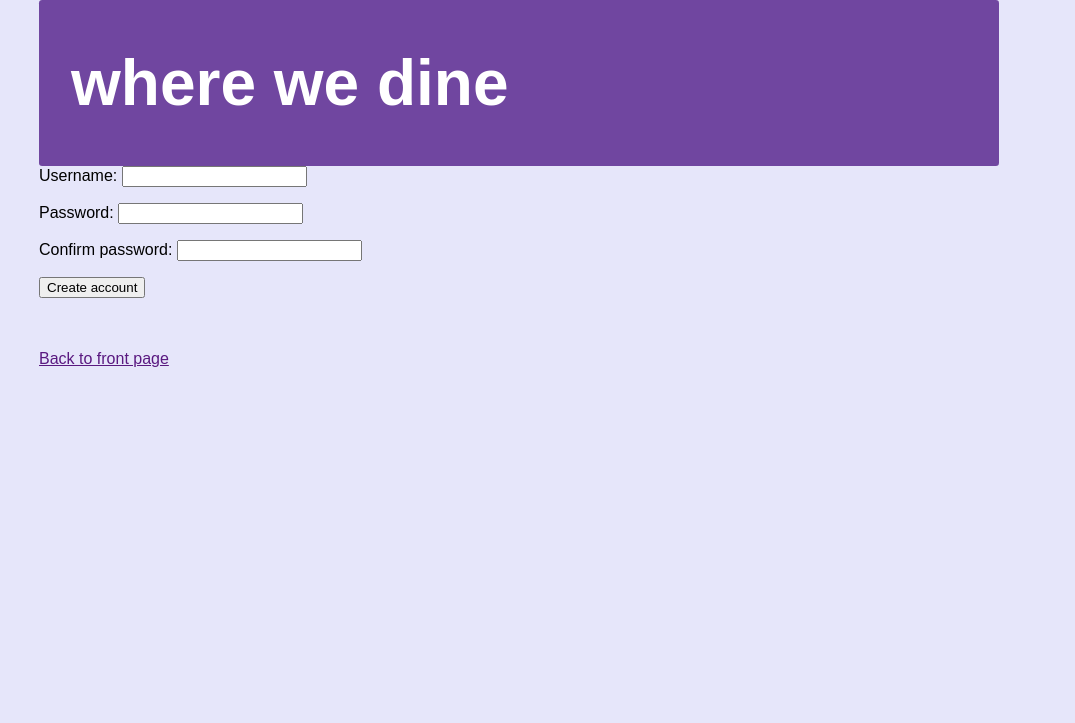
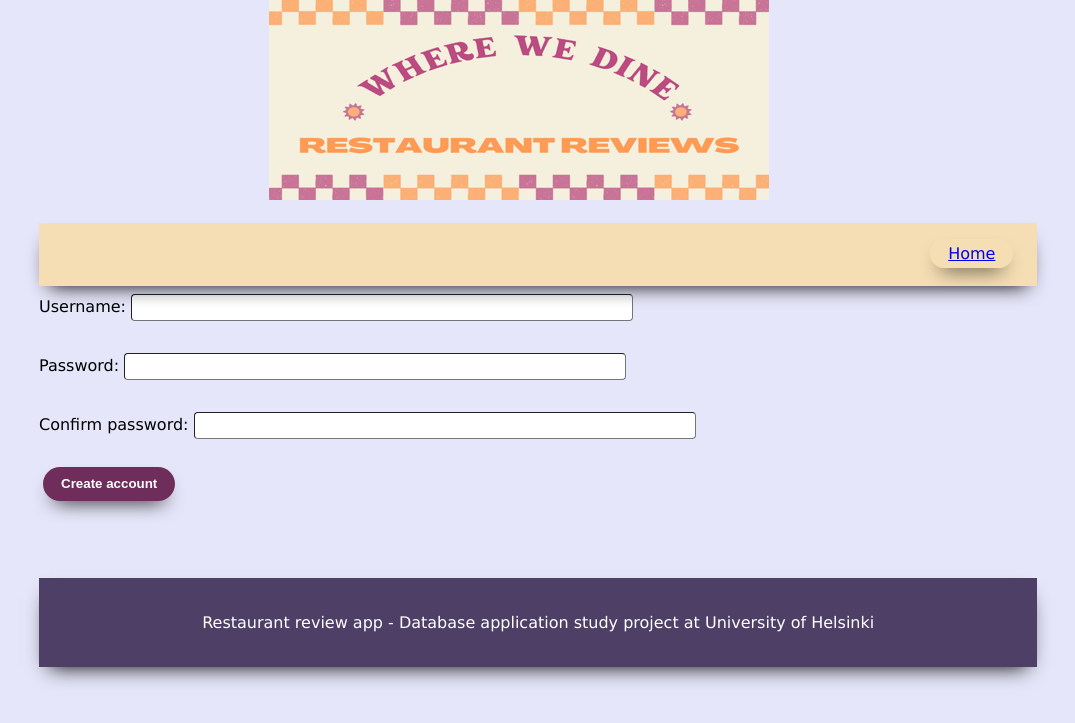
Before and after one commit to leinson/where-we-dine, a Flask app: page /register in a window 1280 px wide. Shown: the top 723 px of the page, without its empty margins (121-1196 px from the left). Run offline with Flask 3, Linux system fonts and the light colour scheme.

Commit message:
layout and css

```diff
--- a/routes.py
+++ b/routes.py
@@ -61,16 +61,18 @@ def user(id):
 @app.route("/reviews/<int:id>")
 def show_reviews(id):
     is_admin = users.is_admin()
+    user_id = users.is_logged_in()
     list = reviews.get_reviews(id)
     about = restaurants.get_restaurant_info(id)
     cuisines = restaurants.get_restaurants_cuisines(id)
-    return render_template("reviews.html", is_admin=is_admin, count=len(list), reviews=list, restaurant=about, cuisines=cuisines)
+    return render_template("reviews.html", is_admin=is_admin, user_id=user_id, count=len(list), reviews=list, restaurant=about, cuisines=cuisines)
 
 @app.route("/new-review/<int:id>", methods = ["GET", "POST"])
 def new_review(id):
     if request.method == "GET":
+        user_id = users.is_logged_in()
         restaurant_info = restaurants.get_restaurant_info(id)
-        return render_template("new-review.html", restaurant = restaurant_info)
+        return render_template("new-review.html", user_id=user_id, restaurant = restaurant_info)
 
     if request.method == "POST":
         if session["csrf_token"] != request.form["csrf_token"]:
@@ -90,10 +92,11 @@ def new_review(id):
 def new_restaurant():
     if request.method == "GET":
         is_admin = users.is_admin()
+        user_id = users.is_logged_in()
         print("new restaurant GET method")
         list = restaurants.get_cuisines()
         if is_admin:
-            return render_template("new-restaurant.html", is_admin=is_admin, cuisines=list)
+            return render_template("new-restaurant.html", is_admin=is_admin, user_id=user_id, cuisines=list)
         else:
             return render_template("error.html", message="You do not have rights to view this page")
     if request.method == "POST":
@@ -139,10 +142,11 @@ def delete_user(id):
 @app.route("/cuisines", methods = ["GET"])
 def cuisines():
     is_admin = users.is_admin()
+    user_id = users.is_logged_in()
     print("cuisines GET method")
     list = restaurants.get_cuisines()
     if is_admin:
-        return render_template("cuisines.html", is_admin=is_admin, cuisines=list)
+        return render_template("cuisines.html", is_admin=is_admin, user_id=user_id, cuisines=list)
     else:
         return render_template("error.html", message="You do not have rights to view this page")
 
--- a/static/style.css
+++ b/static/style.css
@@ -4,45 +4,111 @@ body {
     background:lavender;
     margin: auto;
     max-width: 75%;
-    font-family: Arial, Helvetica, sans-serif;
+    font-family: Verdana, Geneva, Tahoma, sans-serif;
     word-wrap: break-word;
 }
 
 nav {
-    float: right;
-    padding: 2 .5em;
-    margin-top: 1em;
+    padding: 2%;
+    text-align: right;
+    position: relative;
+    width: 100%;
+    height: auto;
+    background: wheat;
+    margin-top: 2%;
+    box-shadow: black 0 10px 20px -10px;
+}
+
+input[type=submit] {
+    background: #6e2d5b;
+    border-radius: 999px;
+    box-shadow: black 0 10px 20px -10px;
+    box-sizing: border-box;
+    color: #FFFFFF;
+    cursor: pointer;
+    font-weight: 700;
+    line-height: 24px;
+    opacity: 1;
+    outline: 0 solid transparent;
+    padding: 5px 18px;
+    user-select: none;
+    -webkit-user-select: none;
+    touch-action: manipulation;
+    width: fit-content;
+    word-break: break-word;
+    border: 0;
+    margin: 0.3em;
+}
+
+input[type=text] {
+    width: 50%;
+    padding: 5px 10px;
+    margin: 8px 0;
+    border-radius: 4px;
+    border-width: 1px;
+}
+input[type=password] {
+    width: 50%;
+    padding: 5px 10px;
+    margin: 8px 0;
+    border-radius: 4px;
+    border-width: 1px;
+}
+textarea {
+    width: 50%;
+    padding: 5px 10px;
+    margin: 8px 0;
+    border-radius: 4px;
+}
+.lists {
+    background: rgb(228, 209, 185);
+    color:rgb(31, 30, 30);
+    position: relative;
+    padding: 2%;
+    width: 100%;
+    height: auto;
+    box-shadow: black 0 10px 20px -10px;
 }
 
 .header {
-    background: rgb(112, 70, 160);
-    font-weight: bold;
-    padding: .1em 1em;
-    border-radius: .10em;
-    font-size: 2em;
-    color: white;
+    position: relative;
+    text-align: center;
+    width: 100%;
+    height: auto;
 }
 
-h4 {
-    margin:0;
+.footer {
+    position: relative;
+    width: 100%;
+    bottom: 0;
+    color: rgb(255, 255, 255);
+    text-align: center;
+    background: rgb(78, 63, 102);
+    padding: 2%;
+    margin-top: 2%;
+    margin-bottom: 2%;
+    box-shadow: black 0 10px 20px -10px;
 }
+
 hr {
     border-top: 1px solid black;
 }
-#top-bar {
-    background:yellow;
-    font-weight:bold;
-    padding: 1em;
-    margin-top: 1em;
-    border-radius: .5em
+
+a {
+    background: wheat;
+    border-radius: 999px;
+    box-shadow: black 0 10px 20px -10px;
+    box-sizing: border-box;
+    cursor: pointer;
+    line-height: 24px;
+    opacity: 1;
+    outline: 0 solid transparent;
+    padding: 5px 18px;
+    user-select: none;
+    -webkit-user-select: none;
+    touch-action: manipulation;
+    width: fit-content;
+    word-break: break-word;
+    border: 0;
+    margin: 0.3em;;
 }
-#top-bar a {
-    color:green;
-}
-a {
-    color: rgb(90, 25, 128);
-}
-
-th, td {
-    padding: 0 1em 0 0;
-}
--- a/templates/register.html
+++ b/templates/register.html
@@ -5,12 +5,13 @@
         <link rel="stylesheet" href="/static/style.css">
         <title>where we dine</title>
     </head>
-
 <body>
 <div class="header">
-<h1>where we dine</h1>
+    <img src="/static/headertest.png" alt="header">
 </div>
-
+<nav>
+    <a href="/">Home</a>
+</nav>
 <form action="/register" method="post">
     Username: <input type="text" name="username" minlength="2" maxlength="20" required>
     <p>
@@ -21,6 +22,8 @@
     <input type="submit" value="Create account">
     </form> <br>
     <br>
-    <a href="/">Back to front page</a>
+<div class="footer">
+    <p>Restaurant review app - Database application study project at University of Helsinki</p>
+</div>
 </body>
 </html>
```
Also changed, not shown: templates/cuisines.html (+16 -5 lines), templates/index.html (+20 -9 lines), templates/login.html (+9 -7 lines), templates/new-restaurant.html (+18 -7 lines), templates/new-review.html (+20 -8 lines), templates/reviews.html (+27 -12 lines), templates/user.html (+16 -7 lines), static/headertest.png (added), 1 other file.
